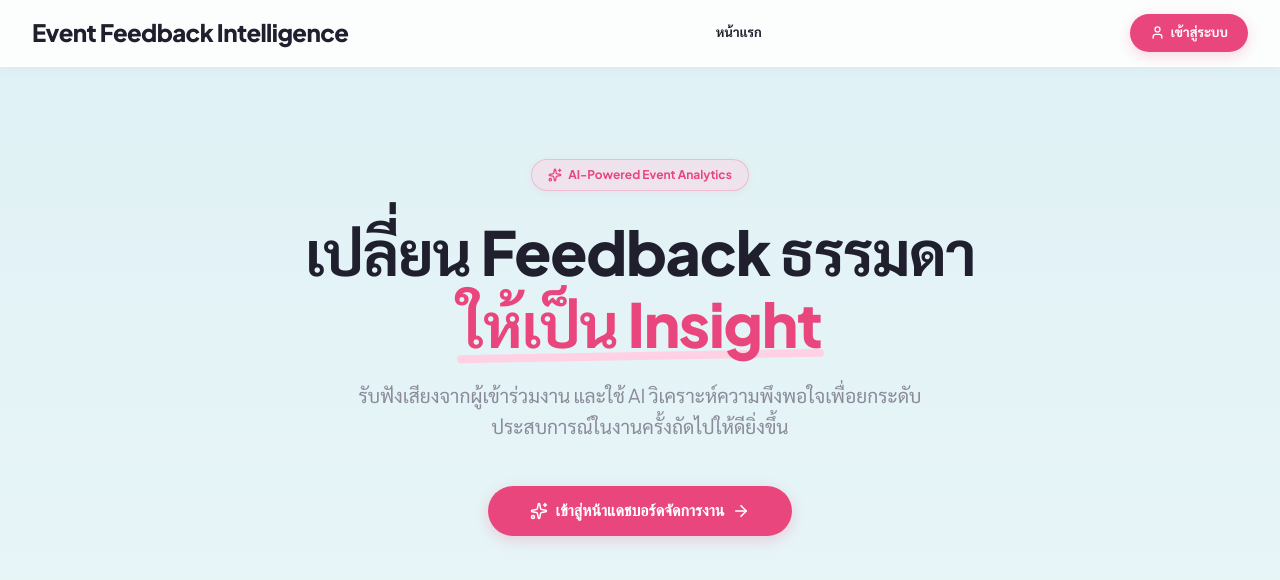
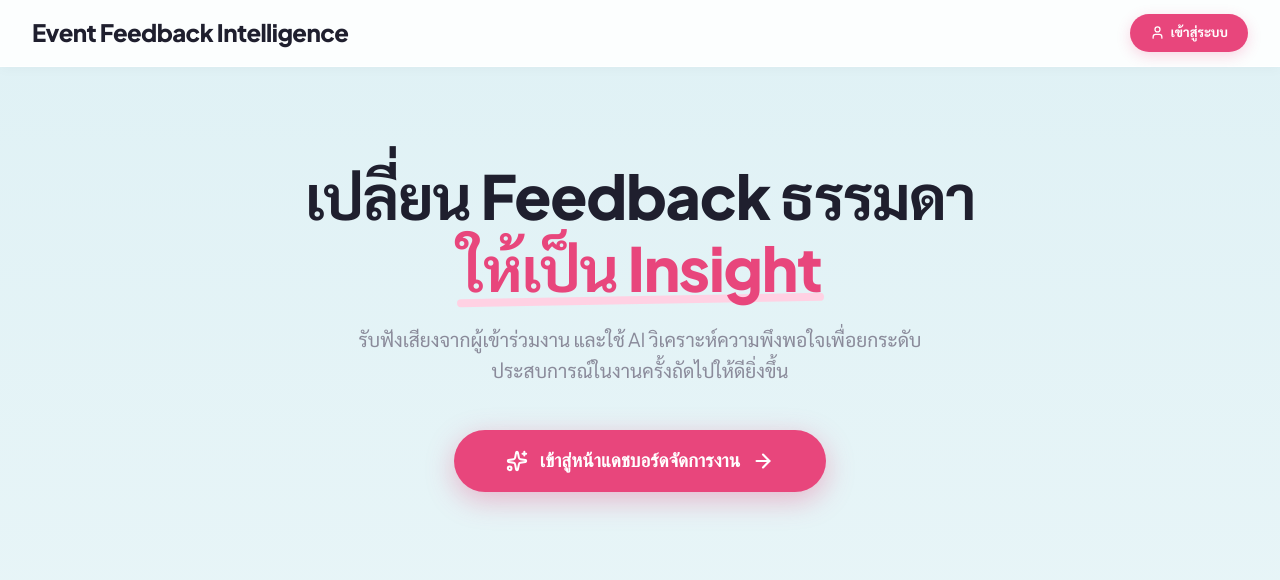
Before and after one commit to Natakorn-khawyai/Event-Feedback-Intelligence, a Next.js app: page / in a window 1280 px wide. Shown: the top 580 px of the page. Built offline with nearby package versions, Linux system fonts and the light colour scheme; no server answers.

Commit message:
feat(ui): enlarge dashboard button, remove AI pill badge, remove home nav link and set brand logo to route home

```diff
--- a/src/app/layout.tsx
+++ b/src/app/layout.tsx
@@ -56,7 +56,7 @@ export default async function RootLayout({
           }}>
             {/* Left: Brand Title */}
             <Link
-              href={session ? "/dashboard" : "/"}
+              href="/"
               style={{
                 textDecoration: 'none',
                 color: 'var(--text-primary)',
@@ -72,23 +72,8 @@ export default async function RootLayout({
             </Link>
 
             {/* Center: Desktop Navigation Links */}
-            <nav className="desktop-only" style={{ alignItems: 'center', gap: '8px' }}>
-              <Link
-                href="/"
-                style={{
-                  textDecoration: 'none',
-                  color: 'var(--text-primary)',
-                  fontSize: '13px',
-                  fontWeight: '700',
-                  padding: '8px 16px',
-                  borderRadius: 'var(--radius-full)',
-                  transition: 'all 0.15s ease',
-                }}
-              >
-                หน้าแรก
-              </Link>
-
-              {session && (
+            {session && (
+              <nav className="desktop-only" style={{ alignItems: 'center', gap: '8px' }}>
                 <Link
                   href="/dashboard"
                   style={{
@@ -106,8 +91,8 @@ export default async function RootLayout({
                   <LayoutDashboard size={15} color="var(--accent-pink-hot)" />
                   <span>แดชบอร์ด</span>
                 </Link>
-              )}
-            </nav>
+              </nav>
+            )}
 
             {/* Right: User / Auth Controls */}
             <div style={{ display: 'flex', alignItems: 'center', gap: '10px' }}>
--- a/src/app/page.tsx
+++ b/src/app/page.tsx
@@ -13,25 +13,6 @@ export default function Home() {
       maxWidth: '820px',
       marginInline: 'auto',
     }}>
-      {/* Decorative AI Pill */}
-      <div style={{
-        display: 'inline-flex',
-        alignItems: 'center',
-        gap: '6px',
-        padding: '6px 16px',
-        backgroundColor: 'rgba(255, 209, 227, 0.45)',
-        border: '1px solid rgba(232, 70, 124, 0.25)',
-        borderRadius: 'var(--radius-full)',
-        fontSize: '12px',
-        fontWeight: '700',
-        color: 'var(--accent-pink-hot)',
-        marginBottom: '24px',
-        boxShadow: '0 2px 8px rgba(232, 70, 124, 0.08)',
-      }}>
-        <Sparkles size={14} strokeWidth={2.2} />
-        <span>AI-Powered Event Analytics</span>
-      </div>
-
       {/* Main Heading */}
       <h1 style={{
         fontSize: 'clamp(2.4rem, 5vw, 3.8rem)',
@@ -61,13 +42,14 @@ export default function Home() {
       <div style={{ display: 'flex', justifyContent: 'center' }}>
         <Link href="/dashboard" style={{ textDecoration: 'none' }}>
           <button className="btn-cta" style={{
-            fontSize: '16px',
-            padding: '16px 42px',
-            boxShadow: 'var(--shadow-pill)',
+            fontSize: '19px',
+            padding: '20px 52px',
+            boxShadow: '0 8px 28px rgba(232, 70, 124, 0.35)',
+            gap: '12px',
           }}>
-            <Sparkles size={18} strokeWidth={2} />
+            <Sparkles size={22} strokeWidth={2.2} />
             <span>เข้าสู่หน้าแดชบอร์ดจัดการงาน</span>
-            <ArrowRight size={18} strokeWidth={2.2} />
+            <ArrowRight size={22} strokeWidth={2.4} />
           </button>
         </Link>
       </div>
```
